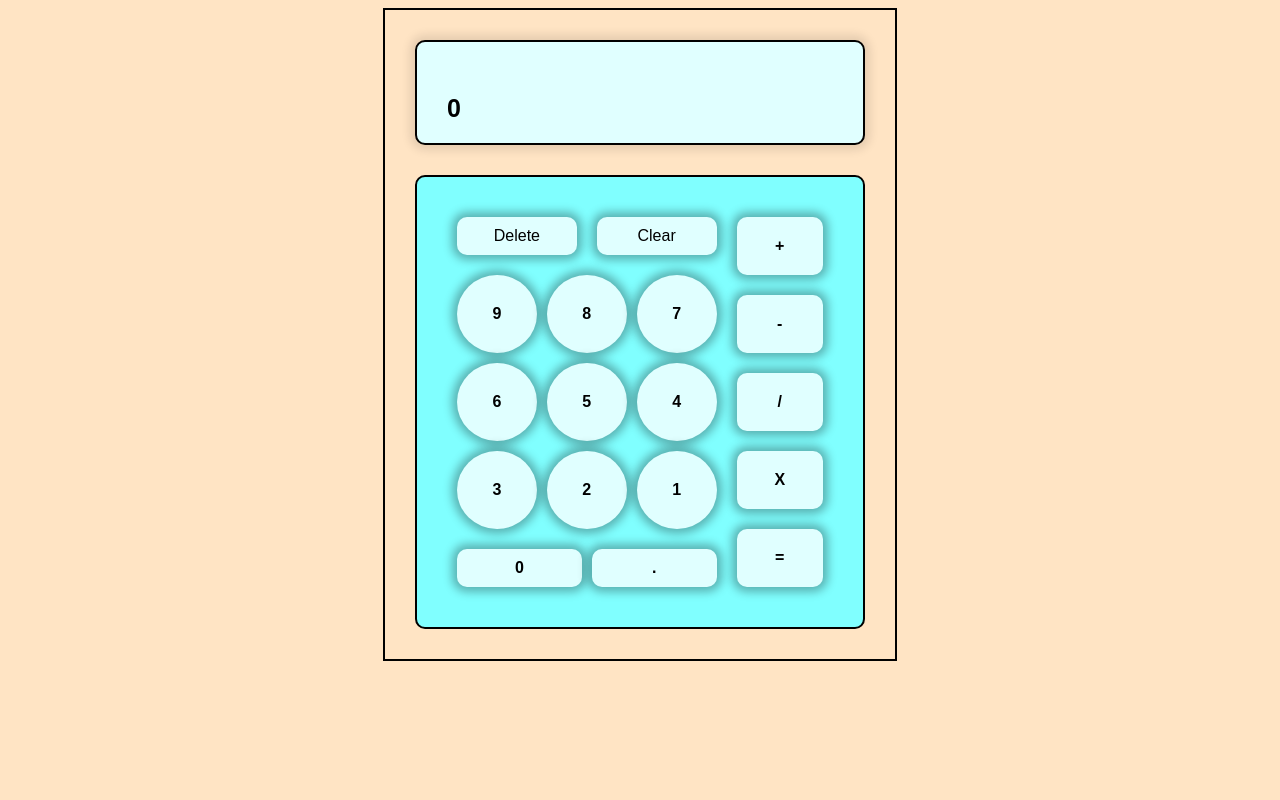
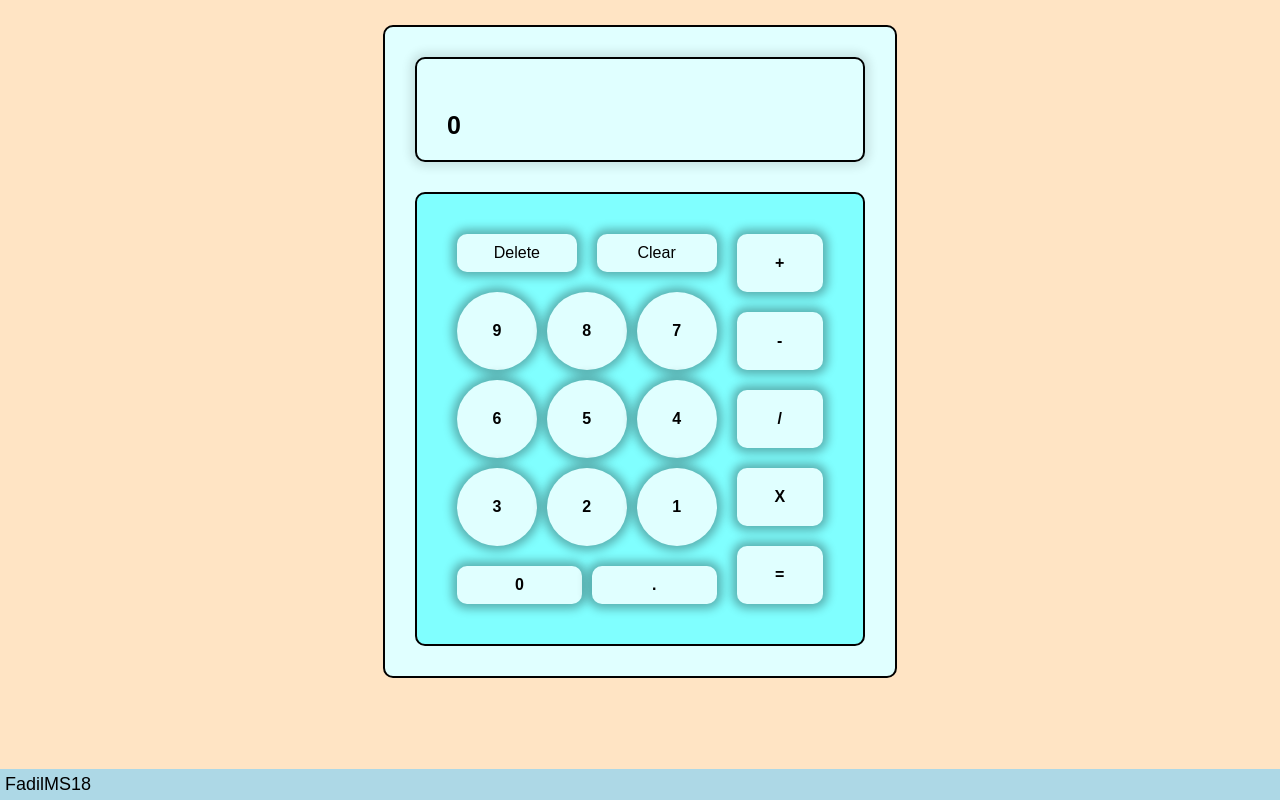
Before and after one commit to FadilMS18/Online-Calculator, a plain HTML site: page index.html in a window 1280 px wide. Drawn offline with Linux system fonts and the light colour scheme.

Commit message:
Adding little bit ui
simply make the main calculator section a bit nicer
and adding footer to the page

```diff
--- a/CSS/first.css
+++ b/CSS/first.css
@@ -3,15 +3,32 @@ body{
     font-family:arial;
 }
 
+footer{
+    background-color:lightblue;
+    font-size:18px;
+    display:flex;
+    align-items:center;
+    position:fixed;
+    bottom:0;
+    left:0;
+    right:0;
+    padding:5px;
+}
+
 #parent-container{ /* Parent Container for display and bottom container*/
     display:flex;
     flex-direction: column;
+
     border:solid 2px black;
+    border-radius:10px;
+
     padding:30px;
     gap:30px;
     width:450px;
-    margin-left:auto;
-    margin-right:auto;
+
+    margin: 2% auto 0px;
+
+    background-color:lightcyan;
 }
 
 .child1-container{ /* display and bottom container class */
--- a/index.html
+++ b/index.html
@@ -42,6 +42,7 @@
 
 
 
+    <footer>FadilMS18</footer>
 
     <script src="./JS/dom.js"></script>
     <script src="./JS/sec.js"></script>
```
